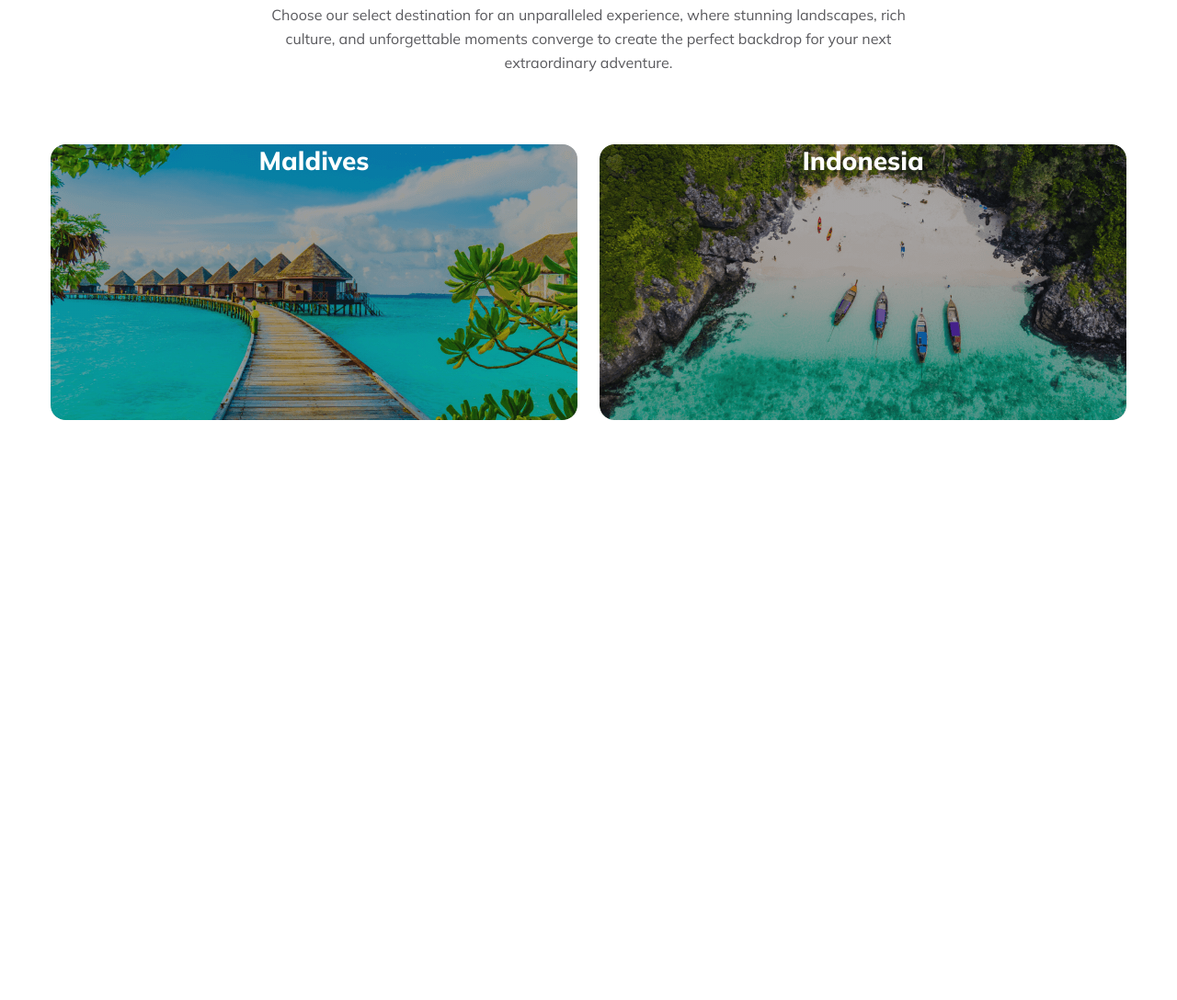
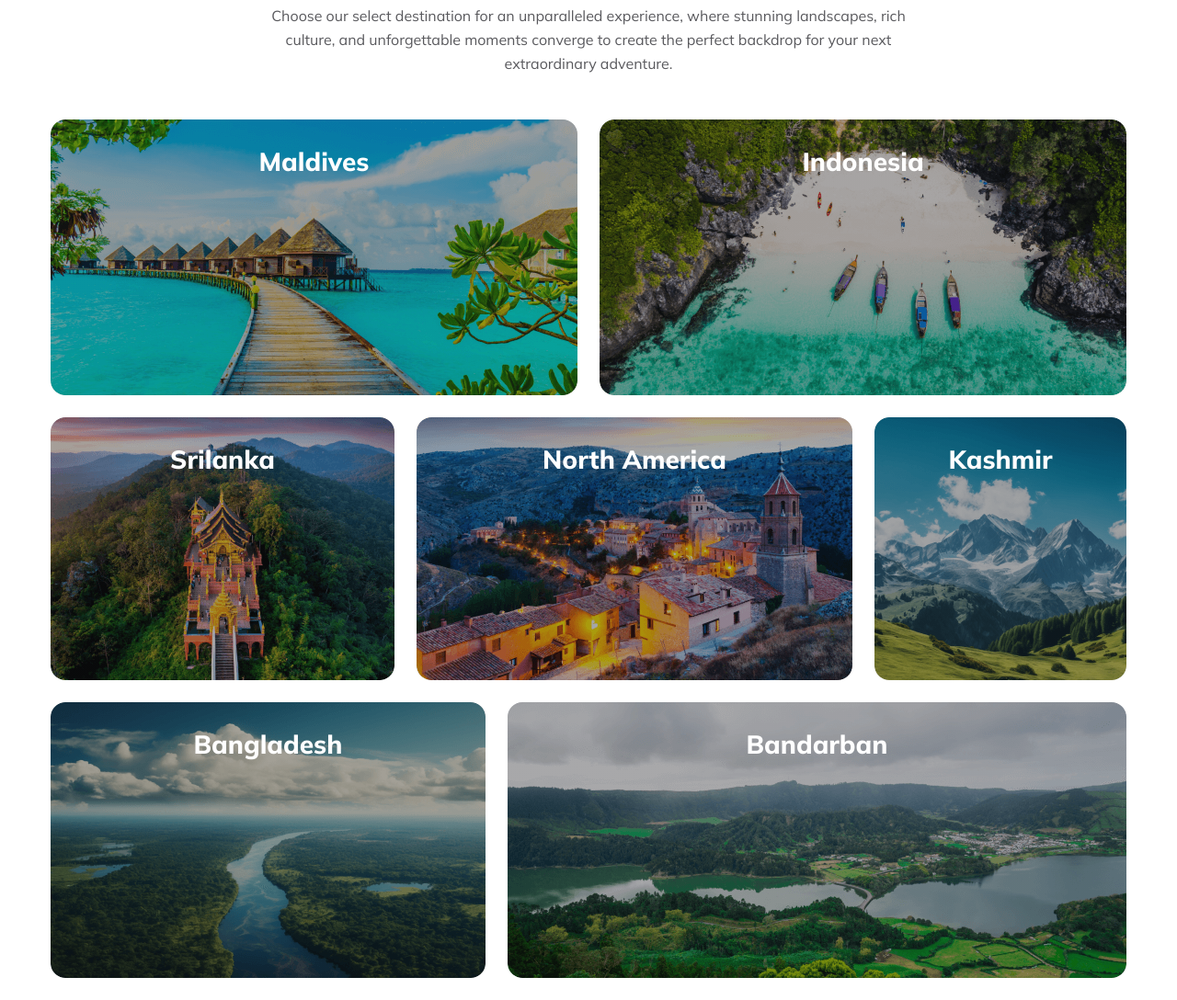
Before and after one commit to MujahidEmon/A2-SlashAir, a plain HTML site: page index.html in a window 1280 px wide. Shown: the part 1491-2579 px from the top of the page at 92% size. Before the commit the page ends 2209 px from the top, so only its background shows below. Drawn offline with Linux system fonts and the light colour scheme.

Commit message:
added destination

```diff
--- a/index.html
+++ b/index.html
@@ -14,7 +14,7 @@
     <header>
         <nav>
             <div class="nav-icon">
-                <img src="styles/images/icons/Background@4x (2).png" alt="SlashAir">
+                <img src="styles/images/Background.png" alt="SlashAir">
             </div>
             <div class="nav-content">
                 <ul>
@@ -78,35 +78,34 @@
                     landscapes, rich culture, and unforgettable moments converge to create the perfect backdrop for your
                     next extraordinary adventure.</p>
             </div>
-            <!-- <div class="destination-images">
-
+            <div class="grid">
                 <div class="row1">
-                    <img class="img1" src="styles/images/Rectangle 5.png" alt="">
-                    <img class="img2" src="styles/images/Rectangle 8.png" alt="">
+                    <div class="maldives" >
+                        <h3>Maldives</h3>
+                    </div>
+                    <div class="indo">
+                        <h3>Indonesia</h3>
+                    </div>
                 </div>
                 <div class="row2">
-                    <img class="img3" src="styles/images/Rectangle 6.png" alt="">
-                    <img class="img4" src="styles/images/Rectangle 7.png" alt="">
-                    <img class="img5" src="styles/images/Rectangle 9.png" alt="">
+                    <div class="Srilanka">
+                        <h3>Srilanka</h3>
+                    </div>
+                    <div class="north-america">
+                        <h3>North America</h3>
+                    </div>
+                    <div class="kashmir">
+                        <h3>Kashmir</h3>
+                    </div>
+
                 </div>
                 <div class="row3">
-                    <img class="img6" src="styles/images/Rectangle 11.png" alt="">
-                    <img class="img7" src="styles/images/Rectangle 10.png" alt="">
-                </div>
-            </div> -->
-            <div class="grid">
-                <div class="row1">
-                    <h3 class="maldives">Maldives</h3>
-                    <h3 class="indo">Indonesia</h3>
-                </div>
-                <div class="row2">
-                    <h3 class="Srilanka">Srilanka</h3>
-                    <h3 class="north-america">North America</h3>
-                    <h3 class="kashmir">Kashmir</h3>
-                </div>
-                <div class="row3">
-                    <h3 class="Bd">Bangladesh</h3>
-                    <h3 class="Bandar">Bandarban</h3>
+                    <div class="Bd">
+                        <h3>Bangladesh</h3>
+                    </div>
+                    <div class="Bandar">
+                        <h3>Bandarban</h3>
+                    </div>
                 </div>
 
             </div>
--- a/styles/responsive.css
+++ b/styles/responsive.css
@@ -1,6 +1,8 @@
 @media screen and (max-width: 600px) {
     nav {
         flex-direction: column;
+        align-items: center;
+        justify-content: center;
     }
 
     nav>.nav-content>ul {
@@ -92,17 +94,23 @@
         font-size: 14px;
     }
 
-    .grid .row1{
+    .grid .row1,.grid .row2,.grid .row3{
         flex-direction: column;
+        width: 335px;
+        margin-bottom: 0;
 
 
 }
-.grid .row1 .maldives, .grid .row1 .indo{
+.grid>.row3{
+    margin-top: 0;
+}
+.grid .row1 .maldives, .grid .row1 .indo, .grid .row2 .kashmir, .grid .row2 .north-america, .grid .row2 .Srilanka, .grid .row3 .Bd, .grid .row3 .Bandar{
     width: 335px;
     height: 176px;
     flex-shrink: 0;
-    margin: 16px;
+    margin: 16px auto;
+    background-size: cover;
+    background-repeat: no-repeat;
     background-position: center;
 
 }
-}
--- a/styles/style.css
+++ b/styles/style.css
@@ -48,7 +48,7 @@ nav {
 }
 
 .nav-icon>img {
-    width: 100px;
+    width: 150px;
     height: 100%;
     padding-left: 20px;
 }
@@ -234,19 +234,27 @@ nav .nav-content ul .nav-red {
     margin: 24px auto 48px;
 }
 
-.grid {
-    max-width: 1170px;
-    margin: 0 auto;
+.grid .row1, .grid .row2, .grid .row3{
+    width: 1170px;
+    margin: 24px auto;
+}
+ .grid h3{
+    color:#FFF;
+    position: relative;
+    font-size: 28px;
+    font-weight: 800;
     text-align: center;
-    align-items: c;
-    justify-content: center;
-    color: #FFF;
+    align-items: center;
 
 }
 
-.destination .grid .row1 {
+.destination .grid .row1,
+.destination>.grid>.row2,
+.destination>.grid>.row3 {
     display: flex;
+    /* flex-direction: row; */
     justify-content: space-between;
+    /* width: 1170px; */
 }
 
 .grid .row1 .maldives {
@@ -255,15 +263,61 @@ nav .nav-content ul .nav-red {
     background-position: center;
     width: 573px;
     height: 300px;
-    font-size: 28px;
-    font-weight: 800;
+
 }
+
 .grid .row1 .indo {
     border-radius: 16px;
-    background: linear-gradient(0deg, rgba(19, 19, 24, 0.20) 0%, rgba(19, 19, 24, 0.20) 100%), url('../styles/images/Rectangle\ 8.png'), lightgray 50% / cover no-repeat;
-    background-position:center;
+    background: linear-gradient(0deg, rgba(19, 19, 24, 0.20) 0%, rgba(19, 19, 24, 0.20) 100%), url('../styles/images/Rectangle\ 8.png');
+    background-position: center;
     width: 573px;
     height: 300px;
-    font-size: 28px;
-    font-weight: 800;
 }
+
+/* .grid .row1 {
+    margin-bottom: 0;
+} */
+
+.grid .row2 {
+    margin-top: 0;
+}
+
+.grid .row2 .Srilanka {
+    width: 374px;
+    height: 286px;
+    flex-shrink: 0;
+    border-radius: 16px;
+    background: linear-gradient(0deg, rgba(19, 19, 24, 0.20) 0%, rgba(19, 19, 24, 0.20) 100%), url('../styles/images/Rectangle\ 6.png'), lightgray 50% / cover no-repeat;
+}
+
+.grid .row2 .north-america {
+    width: 474px;
+    height: 286px;
+    flex-shrink: 0;
+    border-radius: 16px;
+    background: linear-gradient(0deg, rgba(19, 19, 24, 0.20) 0%, rgba(19, 19, 24, 0.20) 100%), url('../styles/images/Rectangle\ 7.png'), lightgray 50% / cover no-repeat;
+}
+
+.grid .row2 .kashmir {
+    width: 274px;
+    height: 286px;
+    flex-shrink: 0;
+    border-radius: 16px;
+    background: linear-gradient(0deg, rgba(19, 19, 24, 0.20) 0%, rgba(19, 19, 24, 0.20) 100%), url('../styles/images/Rectangle\ 9.png'), lightgray 50% / cover no-repeat;
+}
+
+.grid .row3 .Bd {
+    width: 473px;
+    height: 300px;
+    flex-shrink: 0;
+    border-radius: 16px;
+    background: linear-gradient(0deg, rgba(19, 19, 24, 0.20) 0%, rgba(19, 19, 24, 0.20) 100%), url('../styles/images/Rectangle\ 11.png'), lightgray 50% / cover no-repeat;
+}
+
+.grid .row3 .Bandar {
+    width: 673px;
+    height: 300px;
+    flex-shrink: 0;
+    border-radius: 16px;
+    background: linear-gradient(0deg, rgba(19, 19, 24, 0.20) 0%, rgba(19, 19, 24, 0.20) 100%), url('../styles/images/Rectangle\ 10.png'), lightgray 50% / cover no-repeat;
+}
```
Also changed, not shown: styles/images/Background.png (added), styles/images/icons/Frame (1).png (added), 1 other file.
